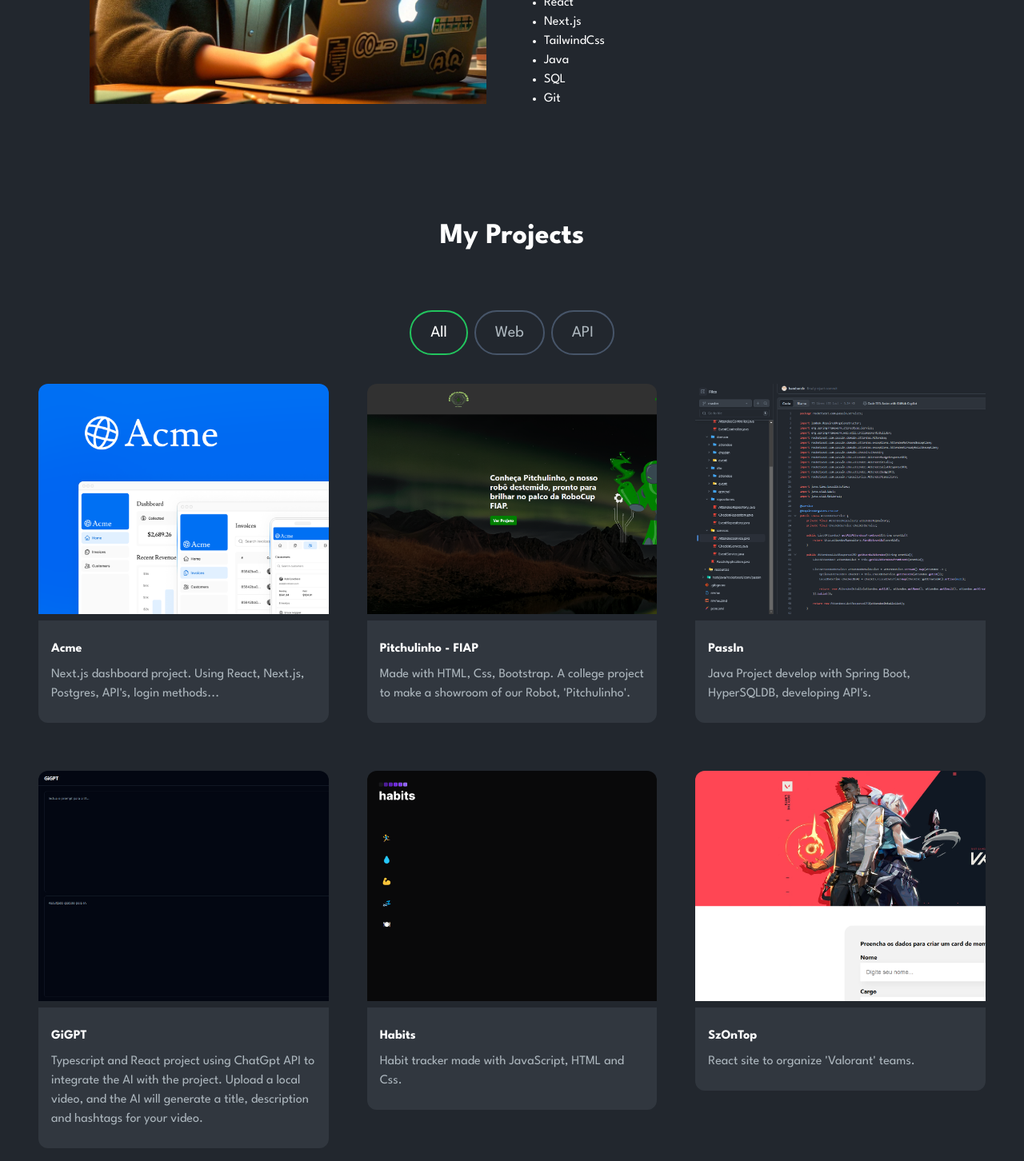
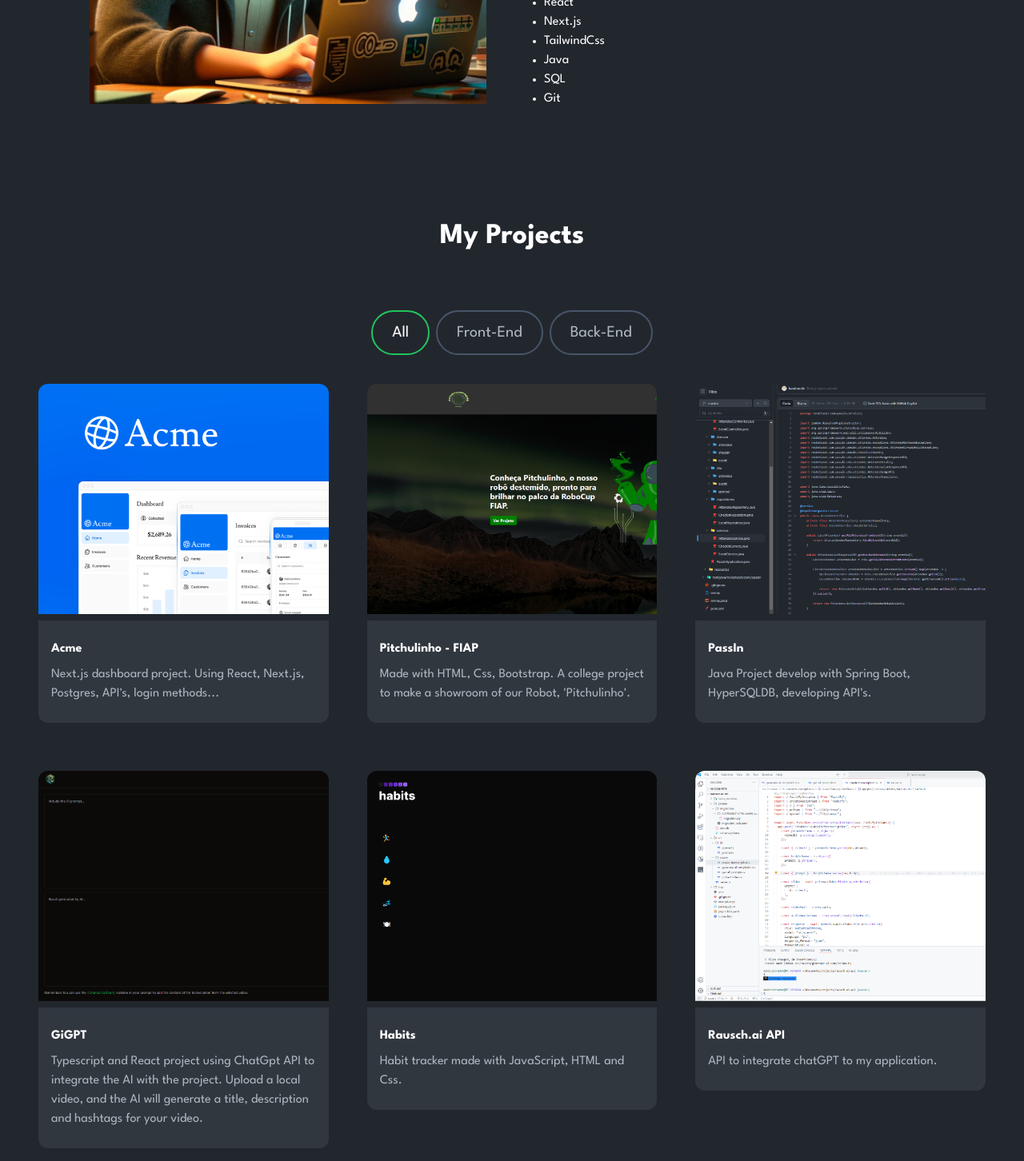
Before and after one commit to giovannibraaga/Portfolio, a Next.js app: page / in a window 1280 px wide. Shown: the part 961-2413 px from the top of the page at 80% size. Built offline with nearby package versions, Linux system fonts and the light colour scheme.

Commit message:
feat: added 2 projects and removed 2 as well, changed the buttons names.

```diff
--- a/app/components/ProjectSection.jsx
+++ b/app/components/ProjectSection.jsx
@@ -13,7 +13,7 @@ const projectsData = [
     image: "/images/projects/acme.png",
     github: "https://github.com/giovannibraaga/Acme",
     preview: "https://acmeproject.vercel.app/dashboard",
-    tag: ["All", "Web", "API"],
+    tag: ["All", "Front-End", "Back-End"],
   },
   {
     id: 2,
@@ -23,7 +23,7 @@ const projectsData = [
     image: "/images/projects/pitchulinho.png",
     github: "https://github.com/giovannibraaga/Pitchulinho",
     preview: "https://pitchulinho.vercel.app",
-    tag: ["All", "Web"],
+    tag: ["All", "Front-End"],
   },
   {
     id: 3,
@@ -33,17 +33,17 @@ const projectsData = [
     image: "/images/projects/passin.png",
     github: "https://github.com/giovannibraaga/PassIn",
     preview: "https://github.com/giovannibraaga/PassIn",
-    tag: ["All", "API"],
+    tag: ["All", "Back-End"],
   },
   {
     id: 4,
     title: "GiGPT",
     description:
       "Typescript and React project using ChatGpt API to integrate the AI with the project. Upload a local video, and the AI will generate a title, description and hashtags for your video.",
-    image: "/images/projects/gigpt.png",
-    github: "https://github.com/giovannibraaga/GiGPT",
-    preview: "https://rauschgpt.vercel.app/",
-    tag: ["All", "Web", "API"],
+    image: "/images/projects/rausch-ai.png",
+    github: "https://github.com/giovannibraaga/rausch.ai",
+    preview: "https://rauschai.vercel.app/",
+    tag: ["All", "Front-End"],
   },
   {
     id: 5,
@@ -52,16 +52,16 @@ const projectsData = [
     image: "/images/projects/habits.png",
     github: "https://github.com/giovannibraaga/Habits",
     preview: "https://habitss.vercel.app/",
-    tag: ["All", "Web"],
+    tag: ["All", "Front-End"],
   },
   {
     id: 6,
-    title: "SzOnTop",
-    description: "React site to organize 'Valorant' teams.",
-    image: "/images/projects/szontop.png",
-    github: "https://github.com/giovannibraaga/SzonTop",
-    preview: "https://szontop.vercel.app/",
-    tag: ["All", "Web"],
+    title: "Rausch.ai API",
+    description: "API to integrate chatGPT to my application.",
+    image: "/images/projects/rausch-api.png",
+    github: "https://github.com/giovannibraaga/rausch.ai-api",
+    preview: 'https://github.com/giovannibraaga/rausch.ai-api',
+    tag: ["All", "Back-End"],
   },
 ];
 
@@ -89,13 +89,13 @@ const ProjectSection = () => {
           />
           <ProjectButtons
             onClick={handleTagChange}
-            name="Web"
-            isSelected={tag === "Web"}
+            name="Front-End"
+            isSelected={tag === "Front-End"}
           />
           <ProjectButtons
             onClick={handleTagChange}
-            name="API"
-            isSelected={tag === "API"}
+            name="Back-End"
+            isSelected={tag === "Back-End"}
           />
         </div>
         <div className="grid md:grid-cols-3 gap-8 md:gap-12">
```
Also changed, not shown: public/images/projects/rausch-ai.png (added), public/images/projects/rausch-api.png (added).
